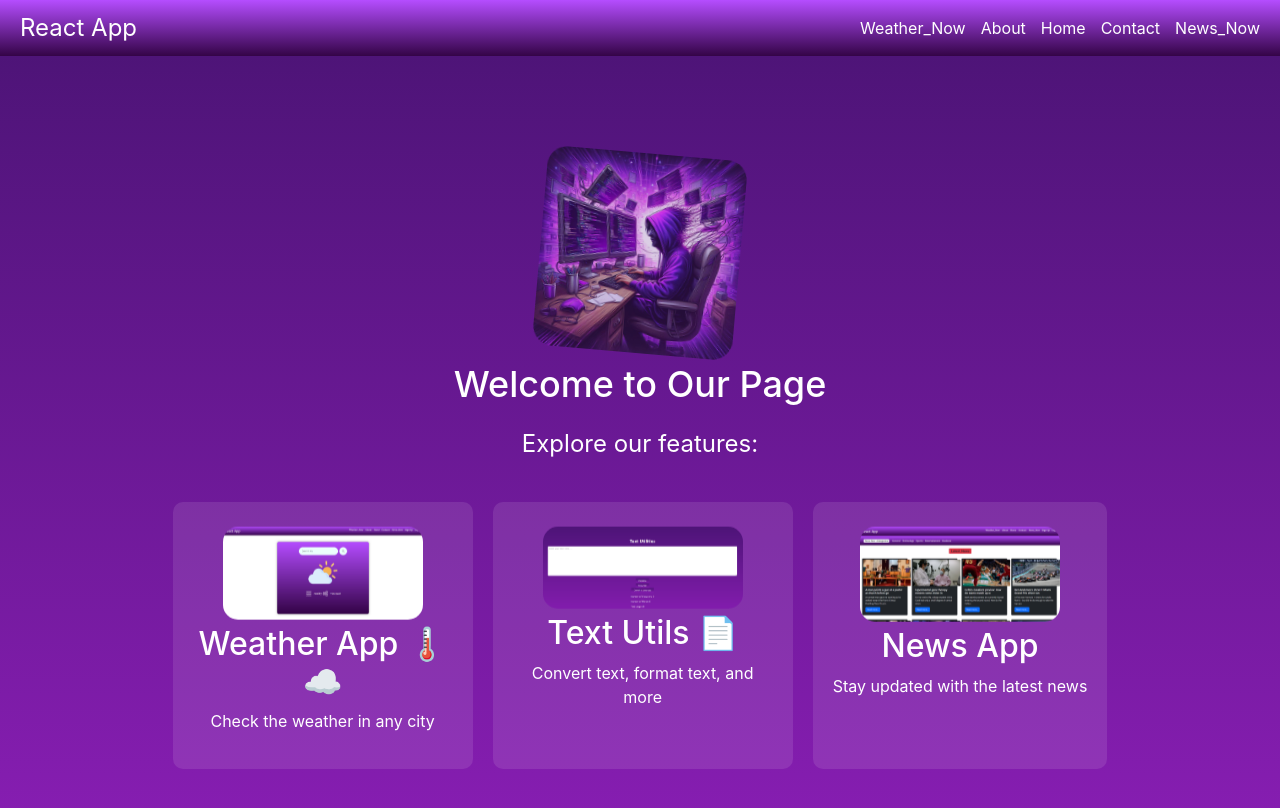
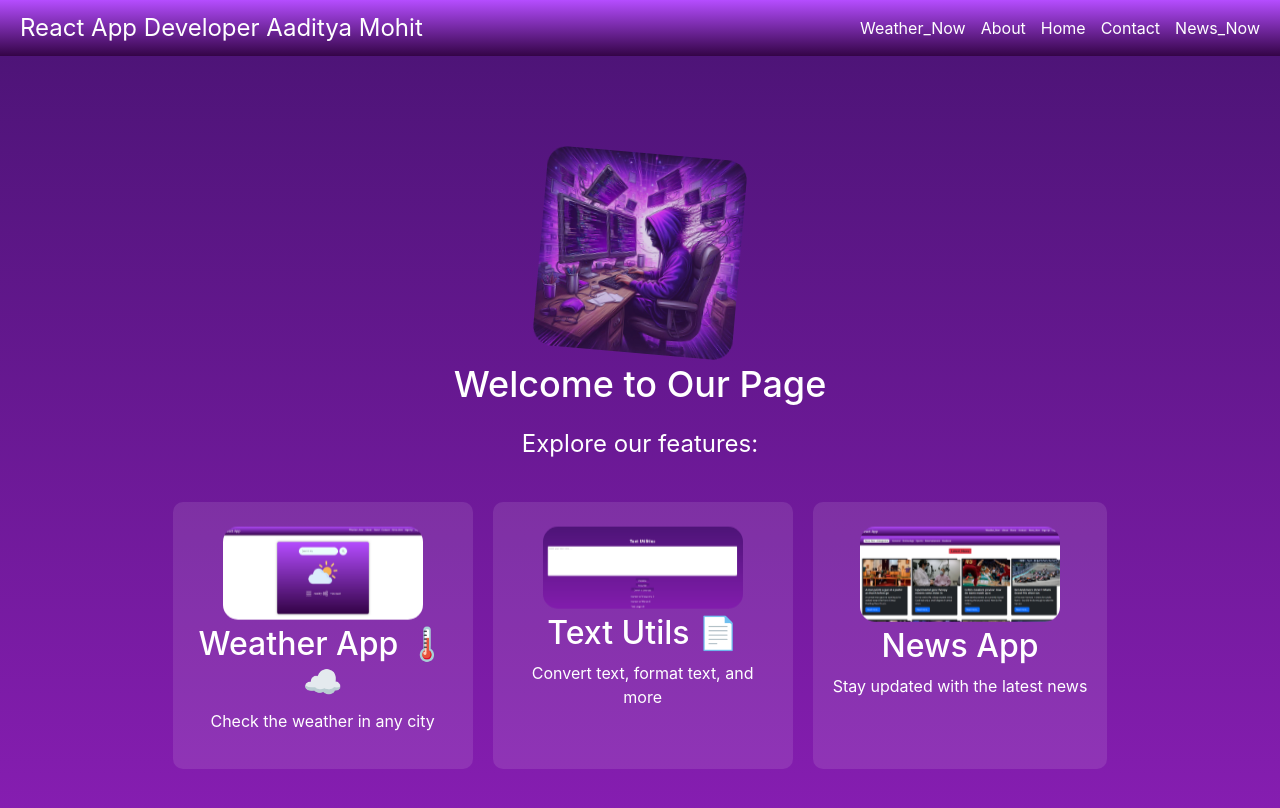
Before and after one commit to AadityaMohit/React_WEATHER_NEWS_API, a React (Create React App) app: page / in a window 1280 px wide. Shown: the top 808 px of the page. Built offline with nearby package versions, Linux system fonts and the light colour scheme; a web font is replaced by a local one.

Commit message:
Add About.css file

```diff
--- a/src/components/Navbar.jsx
+++ b/src/components/Navbar.jsx
@@ -11,7 +11,7 @@ function Navbar() {
 
   return (
     <nav className="news-navbar">
-      <div className="navbar__brand">React App</div>
+      <div className="navbar__brand">React App Developer Aaditya Mohit</div>
       <div className={`navbar__links ${isOpen ? 'active' : ''}`}>
         <li><Link className="navbar__link_text" to='/weather'>Weather_Now</Link></li>
         <li className="navbar__link"><Link to="/about" className="navbar__link__text">About</Link></li>
```
